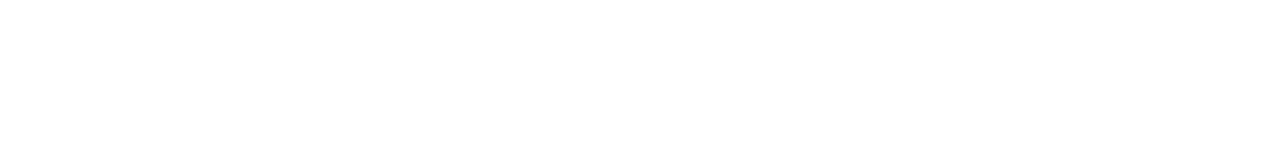
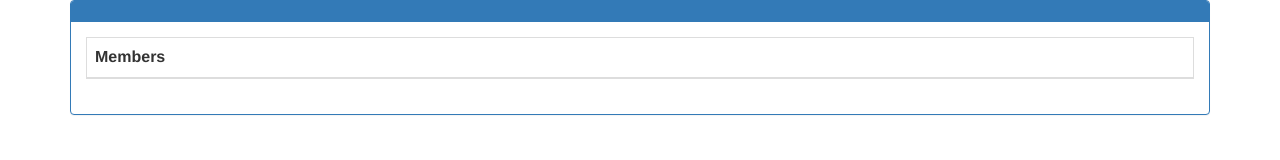
Before and after one commit to drkchiloll/html-msg-generation, a website: page index.html in a window 1280 px wide. Drawn offline with nearby package versions, Linux system fonts and the light colour scheme.

Commit message:
set up first part of the html template that will be used; panel panel-heading and panel contents that displays Memberships in the Room we are pull messages etc from

```diff
--- a/index.html
+++ b/index.html
@@ -1,9 +1,23 @@
 <html lang='en'>
   <head>
     <title></title>
-    <link src='node_modules/bootstrap/dist/css/bootstrap.min.css' rel='stylesheet'/>
+    <link href='./node_modules/bootstrap/dist/css/bootstrap.min.css' rel='stylesheet'/>
   </head>
   <body>
-    <div class='container' id='app'></div>
+    <div class='container' id='app'>
+      <div class='panel panel-primary'>
+        <div class='panel-heading'>
+          <h3 id='title' class='panel-title'></h3>
+        </div>
+        <div id='panbod' class='panel-body'>
+          <table class='table table-striped table-bordered'>
+            <thead>
+              <th>Members</th>
+            </thead>
+            <tbody id='tblbody'></tbody>
+         </table>
+        </div>
+      </div>
+    </div>
   </body>
 </html>
```
